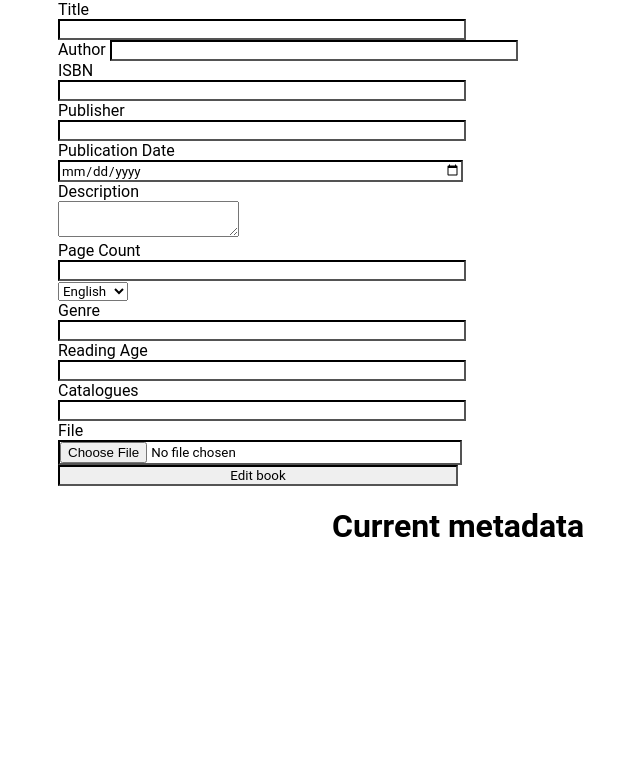
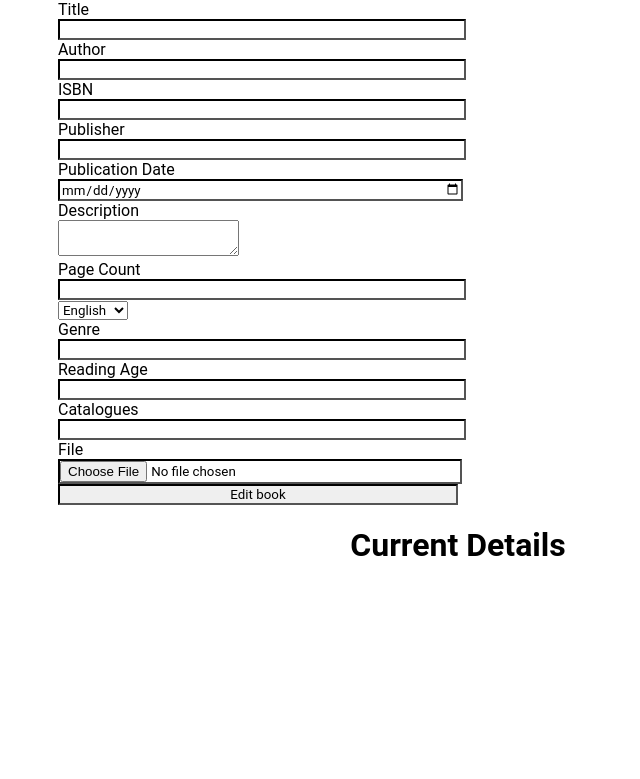
Before and after one commit to DIYA-Inc/Server, a Flask app: template templates/admin/books/edit.html in a window 1280 px wide. Shown: the part 218-997 px from the top of the page, without its empty margins (182-822 px from the left). Run offline with Flask 2, Linux system fonts and the light colour scheme; the template is opened without the code that fills it, so the values that code supplies are empty.

```diff
--- a/templates/admin/books/edit.html
+++ b/templates/admin/books/edit.html
@@ -14,7 +14,7 @@
         <label for="title">Title</label><br>
         <input type="text" name="title" id="title"><br>
 
-        <label for="author">Author</label>
+        <label for="author">Author</label><br>
         <input type="text" name="author" id="author"><br>
 
         <label for="isbn">ISBN</label><br>
@@ -60,7 +60,7 @@
         <input type="submit" value="Edit book">
     </form>
 
-    <h1> Current metadata </h1>
+    <h1> Current Details </h1>
 
     <!-- make this be the default values in the form -->
 
```
